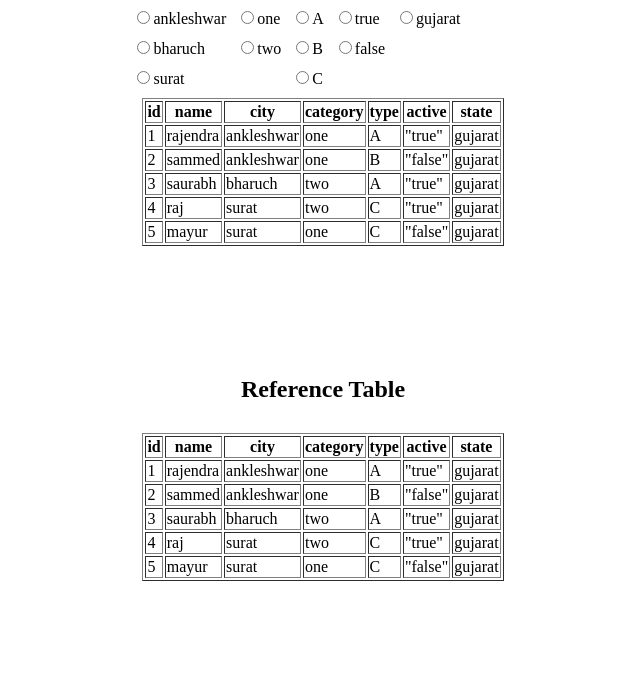
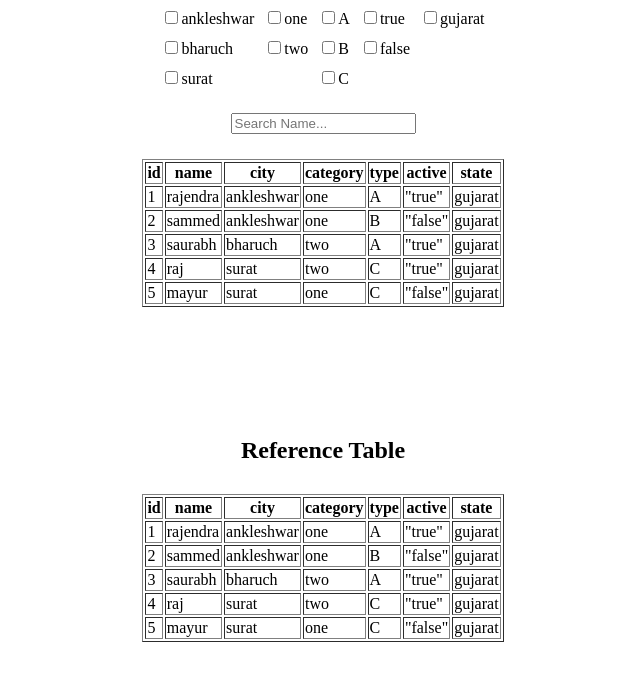
Before and after one commit to Raj7405/React-all-demo, a React (Vite) app in the folder Filter-Demo/: page / in a window 1280 px wide. Shown: the top 680 px of the page, without its empty margins (317-957 px from the left). Built offline with nearby package versions, Linux system fonts and the light colour scheme.

Commit message:
change in import main file

```diff
--- a/Filter-Demo/src/App.jsx
+++ b/Filter-Demo/src/App.jsx
@@ -1,7 +1,8 @@
 import { useState } from 'react'
 import Table from './components/Table'
 import FiltlterButtons from './components/FiltlterButtons'
-import FilterButtons2 from './components/New'
+import FilterButtons from './components/FilterButtons'
+
 
 const defaultData = [
   {
@@ -55,7 +56,7 @@ function App() {
   const [userData, setData] =  useState(defaultData || [])
   return (
     <div className='flex flex-col flex-center'>
-      <FiltlterButtons defaultData={defaultData} data={userData} setData={setData}/>
+      <FilterButtons defaultData={defaultData} data={userData} setData={setData}/>
       {/* <FilterButtons2  defaultData={defaultData} data={userData} setData={setData}/> */}
       <div style={{height:100}}></div>
       <h2>Reference Table</h2>
```
